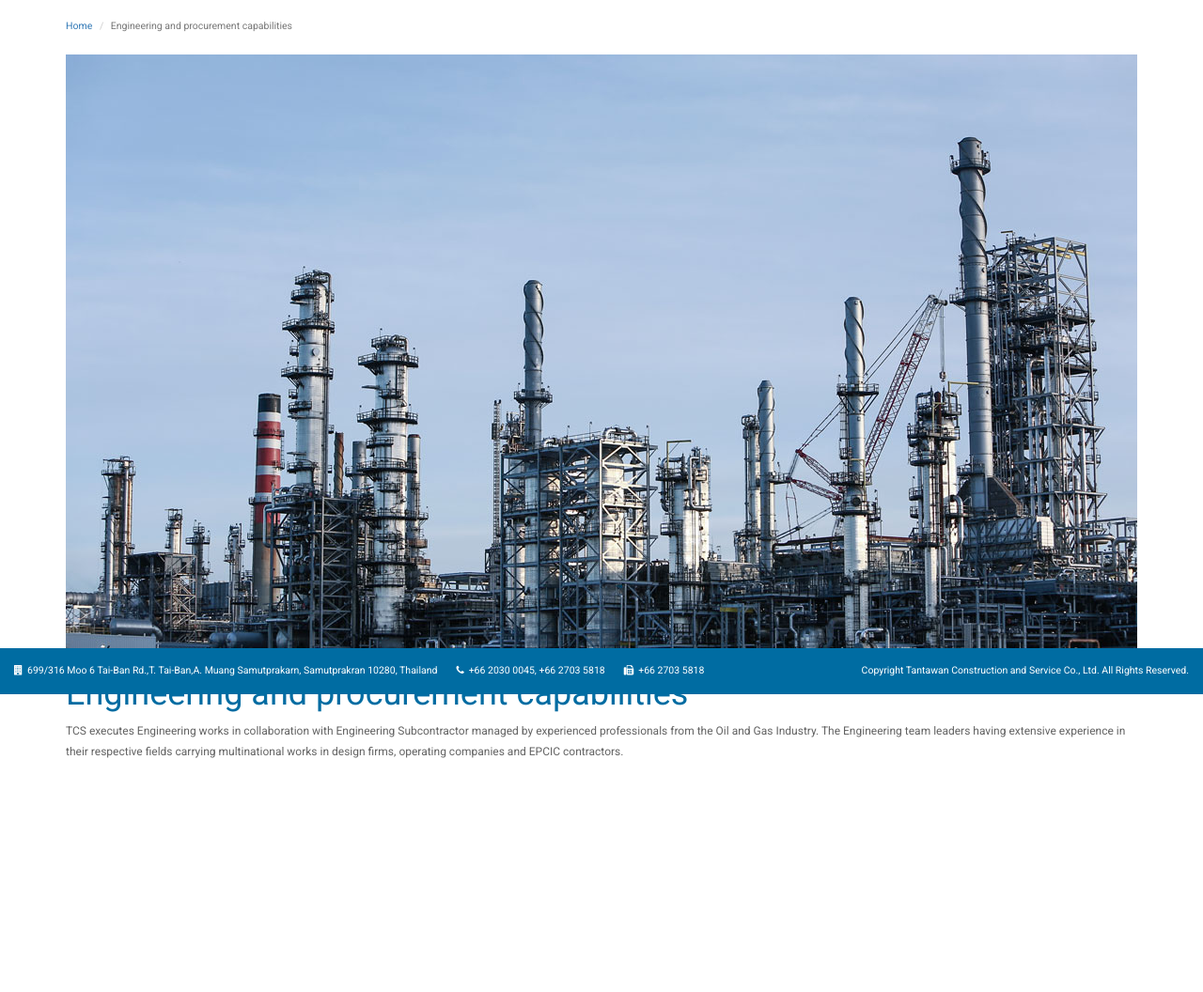
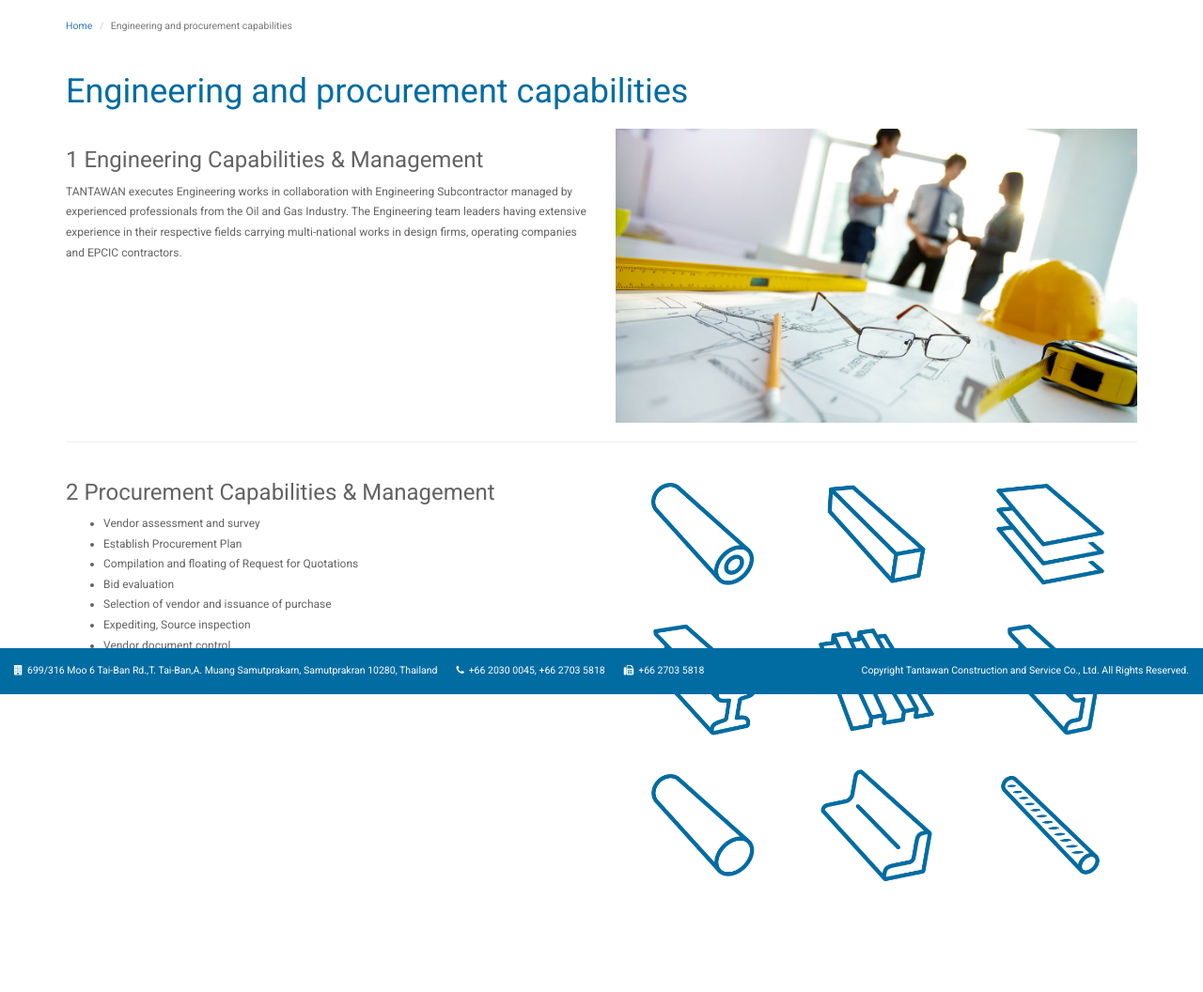
Before and after one commit to pongsakons/Web_Tantawancorp, a PHP site: page /engineering.html in a window 1280 px wide. Shown: the part 61-1117 px from the top of the page at 94% size. Before the commit the page ends 868 px from the top, so only its background shows below. Run offline with PHP 8.4, Linux system fonts and the light colour scheme.

Commit message:
Fix engineering page

```diff
--- a/css/style.css
+++ b/css/style.css
@@ -339,6 +339,9 @@ a:focus, a:hover {
   .list-group-item .fa {
     color: #999999; }
 
+.operation-map-pin div {
+  cursor: pointer; }
+
 @media (min-width: 1200px) and (max-width: 1600px) {
   html {
     font-size: 12px; } }
--- a/css/style.scss
+++ b/css/style.scss
@@ -308,12 +308,12 @@ a {
 .modal-content {
   display: inline-block;
   position: relative;
-  .fa{
+  .fa {
     position: absolute;
     right: 0;
     font-size: 22px;
     font-size: $font-22;
-    bottom:100%;
+    bottom: 100%;
     color: $white;
     cursor: pointer;
   }
@@ -371,19 +371,25 @@ a {
 .nav > li > a:focus, .nav > li > a:hover {
   background-color: transparent;
 }
-.list-group-item{
+
+.list-group-item {
   border-bottom-color: transparent;
   border-top-color: transparent;
   background-color: transparent;
-  &:first-child{
+  &:first-child {
     border-top-color: $light-grey;
     border-bottom-color: $light-grey;
   }
-  &:last-child{
-    border-bottom-color: $light-grey;}
-  .fa{
+  &:last-child {
+    border-bottom-color: $light-grey;
+  }
+  .fa {
     color: $medium-grey;
   }
+}
+
+.operation-map-pin div {
+  cursor: pointer;
 }
 
 //Responsive part
--- a/engineering.html
+++ b/engineering.html
@@ -40,20 +40,52 @@
             </ol>
             <div class="content-inside">
                 <!--Insert content here-->
-                <img src="image/engineer/img01.jpg" class="img-responsive center-block" alt="">
-                <h1 class="subpage-title">Engineering and procurement capabilities</h1>
-                <p>TCS executes Engineering works in collaboration with
-                    Engineering Subcontractor managed by experienced
-                    professionals from the Oil and Gas Industry.
-                    The Engineering team leaders having extensive
-                    experience in their respective fields carrying multinational
-                    works in design firms, operating companies and
-                    EPCIC contractors.</p>
+                <h1 class="subpage-title mb20">Engineering and procurement capabilities</h1>
+                <div class="row mb20">
+                    <div class="col-lg-6">
+                        <h3>1 Engineering Capabilities & Management</h3>
+                        <p>TANTAWAN executes Engineering works in collaboration with Engineering Subcontractor managed by experienced professionals from the Oil and Gas Industry.
+                            The Engineering team leaders having extensive experience in their respective fields carrying multi-national works in design firms, operating companies and EPCIC contractors.
+                        </p>
+                    </div>
+                    <div class="col-lg-6">
+                        <img src="image/engineer/img01.jpg" class="img-responsive center-block img-zoom" alt="" data-toggle="modal" data-target="#myModal">
+                    </div>
+                </div>
+                <hr>
+                <div class="row">
+                    <div class="col-lg-6">
+                        <h3>2 Procurement Capabilities & Management</h3>
+                        <ul>
+                            <li>Vendor assessment and survey</li>
+                            <li>Establish Procurement Plan</li>
+                            <li>Compilation and floating of Request for Quotations</li>
+                            <li>Bid evaluation</li>
+                            <li>Selection of vendor and issuance of purchase</li>
+                            <li>Expediting, Source inspection</li>
+                            <li>Vendor document control</li>
+                            <li>Logistics Invoice administration</li>
+                        </ul>
+                    </div>
+                    <div class="col-lg-6 engineer-icon">
+                        <img src="image/engineer/icon1.png" class="img-responsive center-block col-lg-4 col-md-4 col-sm-6" alt="">
+                        <img src="image/engineer/icon2.png" class="img-responsive center-block col-lg-4 col-md-4 col-sm-6" alt="">
+                        <img src="image/engineer/icon3.png" class="img-responsive center-block col-lg-4 col-md-4 col-sm-6" alt="">
+                        <img src="image/engineer/icon4.png" class="img-responsive center-block col-lg-4 col-md-4 col-sm-6" alt="">
+                        <img src="image/engineer/icon5.png" class="img-responsive center-block col-lg-4 col-md-4 col-sm-6" alt="">
+                        <img src="image/engineer/icon6.png" class="img-responsive center-block col-lg-4 col-md-4 col-sm-6" alt="">
+                        <img src="image/engineer/icon7.png" class="img-responsive center-block col-lg-4 col-md-4 col-sm-6" alt="">
+                        <img src="image/engineer/icon8.png" class="img-responsive center-block col-lg-4 col-md-4 col-sm-6" alt="">
+                        <img src="image/engineer/icon9.png" class="img-responsive center-block col-lg-4 col-md-4 col-sm-6" alt="">
+                    </div>
+                </div>
             </div>
         </div>
     </div>
     <div id="footer" class="clearfix"></div>
 </div>
+<!--Import modal -->
+<div id="myModal" class="modal fade" role="dialog"></div>
 <!-- jQuery (necessary for Bootstrap's JavaScript plugins) -->
 <script src="js/jquery-3.1.1.min.js"></script>
 <!-- Include all compiled plugins (below), or include individual files as needed -->
```
Also changed, not shown: image/engineer/icon1.png (added), image/engineer/icon2.png (added), image/engineer/icon3.png (added), image/engineer/icon4.png (added), image/engineer/icon5.png (added), image/engineer/icon6.png (added), image/engineer/icon7.png (added), image/engineer/icon8.png (added), image/engineer/icon9.png (added), image/engineer/img01.jpg, 1 other file.
